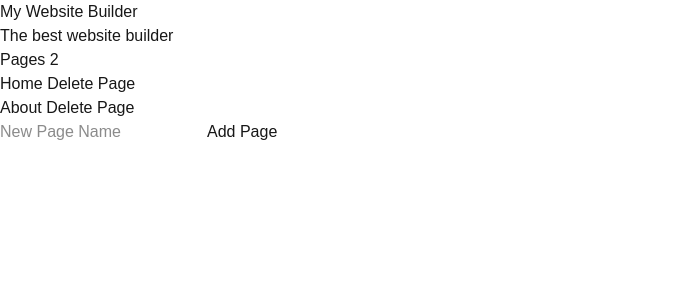
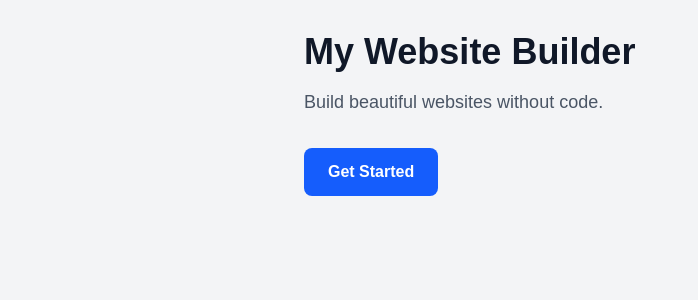
Before and after one commit to Md-Ashikur-Rahman-Ashik/Drag-And-Drop, a Next.js app: page / in a window 1280 px wide. Shown: the top 300 px of the page, without its empty margins (0-698 px from the left). Built offline with nearby package versions, Linux system fonts and the light colour scheme.

Commit message:
Started using Tailwind CSS

```diff
--- a/app/page.tsx
+++ b/app/page.tsx
@@ -1,11 +1,19 @@
-import PageManager from "./components/PageManager";
-import Header from "./components/Header";
-
 export default function Home() {
   return (
-    <div>
-      <Header siteName="My Website Builder" />
-      <PageManager />
+    <div className="min-h-screen bg-gray-100 p-8">
+      <div className="max-w-2xl mx-auto">
+        <h1 className="text-4xl font-bold text-gray-900 mb-4">
+          My Website Builder
+        </h1>
+
+        <p className="text-lg text-gray-600 mb-8">
+          Build beautiful websites without code.
+        </p>
+
+        <button className="bg-blue-600 text-white px-6 py-3 rounded-lg font-semibold hover:bg-blue-700">
+          Get Started
+        </button>
+      </div>
     </div>
   );
 }
```
